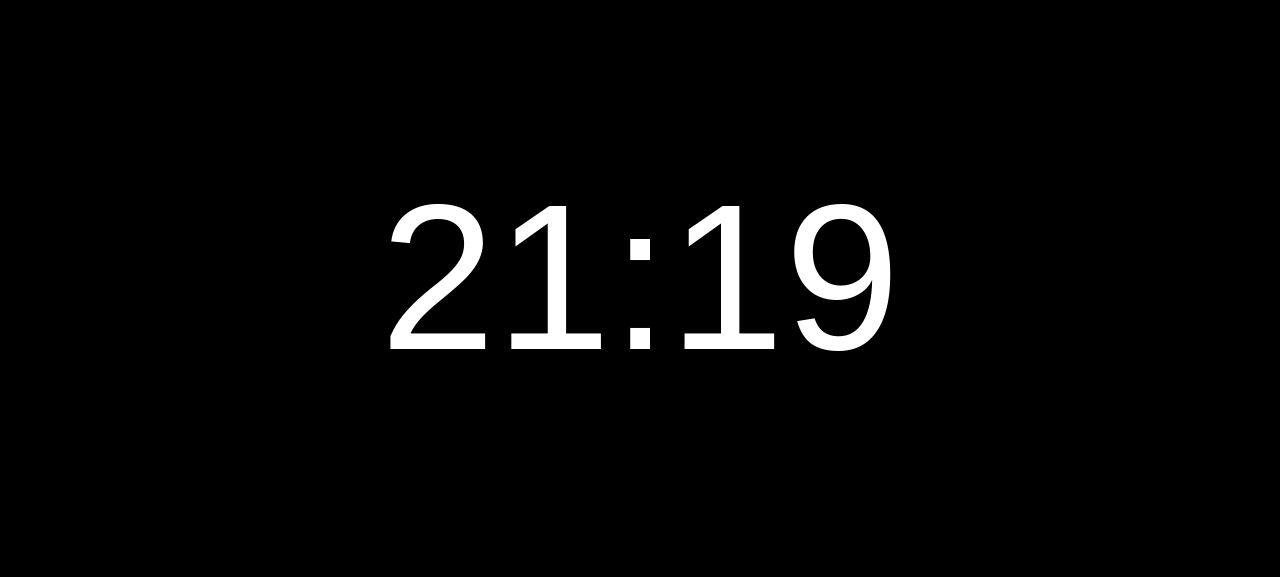
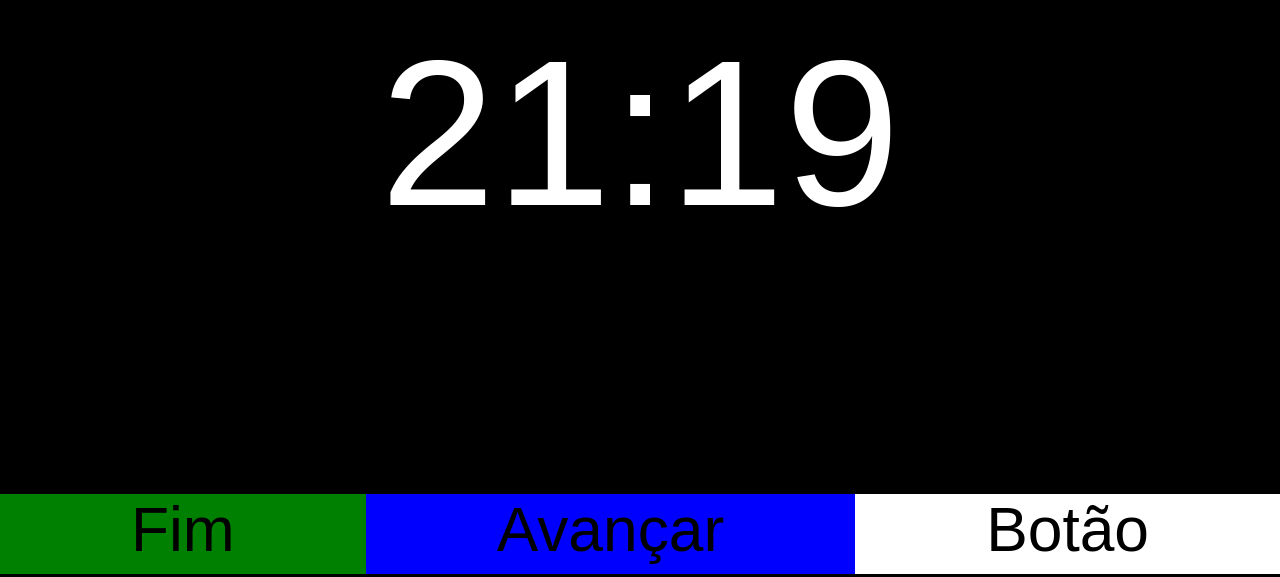
Before and after one commit to TheMrKiko/IPM_S1718, a plain HTML site: page Relogio/watch.html in a window 1280 px wide. Shown: the part 226-803 px from the top of the page. Drawn offline with Linux system fonts and the light colour scheme.

Commit message:
Footer com tamanho adequado

```diff
--- a/Relogio/style.css
+++ b/Relogio/style.css
@@ -1,6 +1,7 @@
 body {
     margin: 0;
     padding: 0;
+    border: 0;
     font-size: calc(100vh / 0.77);
     font-family: Arial, Helvetica, sans-serif;
     background-color: #000;
@@ -20,7 +21,7 @@ body {
 }
 
 .bigClock {
-    margin: 30% 0 0 0;
+    margin: 30vh 0 0 0;
     font-size: 20%;
 }
 
@@ -137,24 +138,28 @@ button {
 }
 
 .footer {
-	height: 30pt;
-	background-color: red;
+    width: 100%;
 	font-size: 6%;
 	text-align: center;
-	color: black;
-  display: flex;
+    color: black;
+    display: flex;
+    flex-flow: row;
+    flex: 0 0 10vh;
 }
 
 .footerButton {
-	background-color: green;
-	text-align: center;
-  flex: 1 1 auto;
+    text-align: center;
+    flex: 1 1 auto;
 }
 
-#b2 {
+#but1 {
+    background-color: green;
+}
+
+#but2 {
   background-color: blue;
 }
 
-#b3 {
+#but3 {
   background-color: white;
 }
--- a/Relogio/watch.html
+++ b/Relogio/watch.html
@@ -9,7 +9,7 @@
 	<script type="text/javascript" src="script.js"></script>
 </head>
 
-<body onload="updateClock('lockedScreenClock'); updateClock('mainScreenClock'); updateClock('appScreenClock'); soloScreen('appScreen');">
+<body onload="updateClock('lockedScreenClock'); updateClock('mainScreenClock'); soloScreen('mainScreen');">
 	<div class="screen" id="lockedScreen">
 		<div class="clock bigClock" id="lockedScreenClock"></div>
 	</div>
@@ -18,13 +18,13 @@
 		<div class="grid" id="notification-bar"></div>
 		<!-- <button onclick="appendToList()">Add</button> -->
 		<div class="footer">
-			<div class="footerButton">Fim</div>
-			<div class="footerButton" id="b2">Avançar</div>
-			<div class="footerButton" id="b3">Botão</div>
+			<div class="footerButton" id="but1">Fim</div>
+			<div class="footerButton" id="but2">Avançar</div>
+			<div class="footerButton" id="but3">Botão</div>
 		</div>
 	</div>
 
-  <div hidden id="models">
+	<div hidden id="models">
 		<div class="table-model">
 			<table class="notification">
 				<tr>
```
